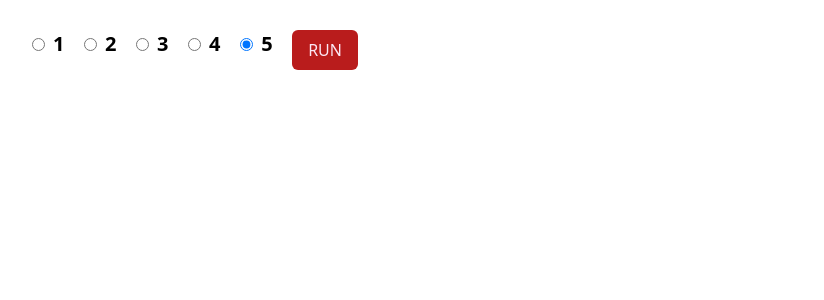
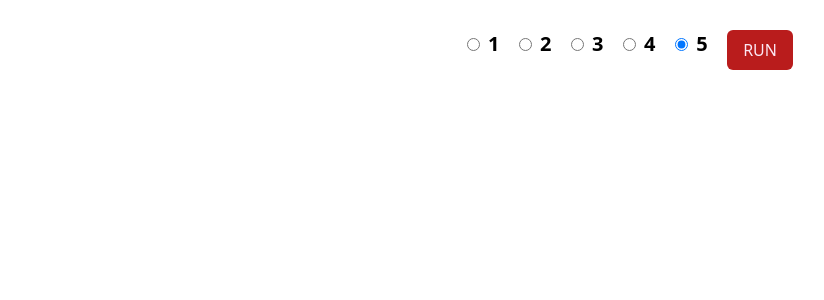
Before and after one commit to hmstea/lottery, a React (Create React App) app: page / in a window 1280 px wide. Shown: the top 300 px of the page, without its empty margins (10-834 px from the left). Built offline with nearby package versions, Linux system fonts and the light colour scheme.

Commit message:
가운데 정렬

```diff
--- a/src/App.tsx
+++ b/src/App.tsx
@@ -38,7 +38,7 @@ function App() {
         });
     }
     return (
-        <div className='max-w-fit min-w-[350px]'  >
+        <div className='max-w-fit min-w-[350px] m-auto'>
             <div className='flex justify-between mb-4 px-3 '>
                 {[1,2,3,4,5].map(i=>{
                     return <label key={i} className='font-bold text-xl'>
```
